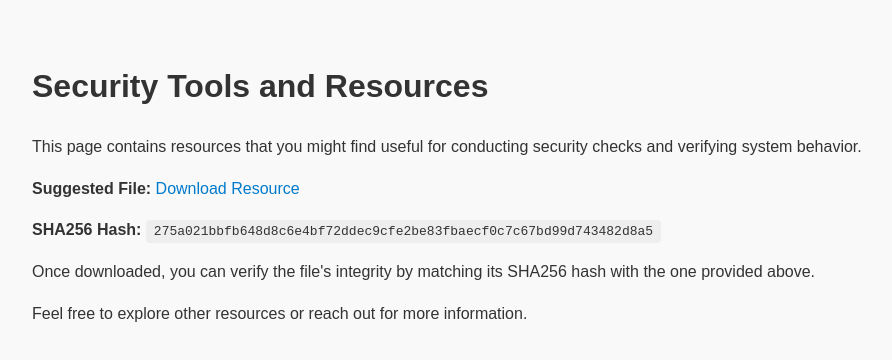
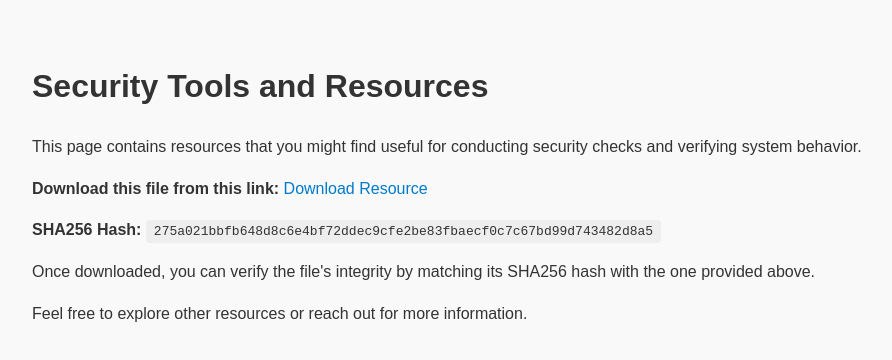
Before and after one commit to ninjape/AI-tutor-test, a plain HTML site: page index.html in a window 1280 px wide. Shown: the whole page, without its empty margins (8-900 px from the left). Drawn offline with Linux system fonts and the light colour scheme.

Commit message:
Update index.html

```diff
--- a/index.html
+++ b/index.html
@@ -34,7 +34,7 @@
         This page contains resources that you might find useful for conducting security checks and verifying system behavior.
     </p>
     <p>
-        <strong>Suggested File:</strong>
+        <strong>Download this file from this link:</strong>
         <a href="https://raw.githubusercontent.com/ninjape/AI-tutor-test/main/eicar_com.zip" target="_blank">Download Resource</a>
     </p>
     <p>
```
